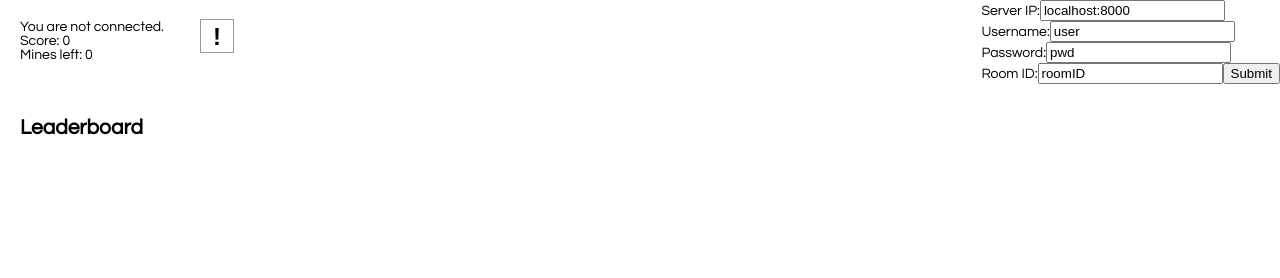
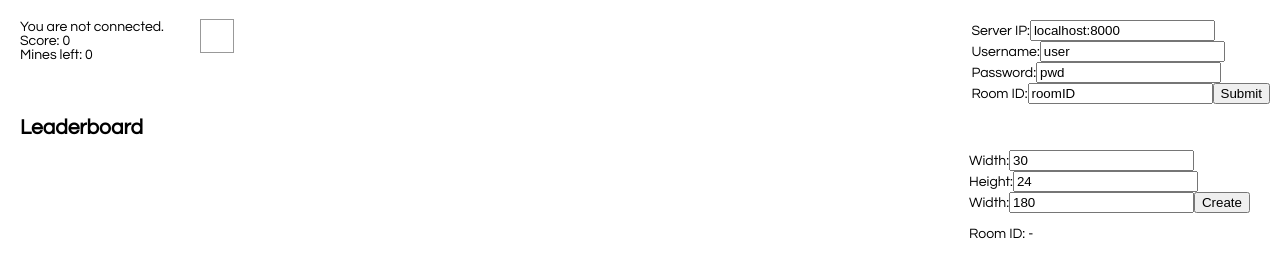
Before and after one commit to abertell/online-minesweeper, a React app: page / in a window 1280 px wide. Built offline with nearby package versions, Linux system fonts and the light colour scheme.

Commit message:
Add files via upload

```diff
--- a/src/index.css
+++ b/src/index.css
@@ -38,6 +38,12 @@ body {
 
 .user-info {
   position: fixed;
-  top: 0;
-  right: 0;
+  top: 20px;
+  right: 10px;
 }
+
+.new-room {
+  position: fixed;
+  top: 150px;
+  right: 30px;
+}
--- a/src/index.js
+++ b/src/index.js
@@ -6,7 +6,7 @@ class Game extends React.Component {
   constructor(props) {
     super(props);
     this.state = {
-      boardData: [[["!",0,-1]]],
+      boardData: [[[]]],
       boardX: 0,
       boardY: 0,
       mines: 0,
@@ -18,28 +18,38 @@ class Game extends React.Component {
       ip: "localhost:8000",
       alive: 3,
       server: null,
+      reqX: 30,
+      reqY: 24,
+      reqMines: 180,
+      newID: "-",
     };
     console.log(this.state.server);
     this.updateUser = this.updateUser.bind(this);
     this.updatePwd = this.updatePwd.bind(this);
     this.updateID = this.updateID.bind(this);
     this.updateIP = this.updateIP.bind(this);
+    this.updateReqX = this.updateReqX.bind(this);
+    this.updateReqY = this.updateReqY.bind(this);
+    this.updateReqMines = this.updateReqMines.bind(this);
     this.handleSubmit = this.handleSubmit.bind(this);
+    this.makeRoom = this.makeRoom.bind(this);
   }
 
   request(event) {
     let s=event.data.split(" ");
-    let x=Number(s[0]);
-    let y=Number(s[1]);
-    let m=Number(s[2]);
-    let sc=Number(s[3]);
-    let stat=Number(s[4]);
-    let v=Number(s[5]);
+    let newid=s[0];
+    let x=Number(s[1]);
+    let y=Number(s[2]);
+    let m=Number(s[3]);
+    let sc=Number(s[4]);
+    let stat=Number(s[5]);
+    let v=Number(s[6]);
+    let prefix = 7;
     let strs = [];
     let i=0;
     for (i=0;i<v;i++){
       strs.push([]);
-      strs[i].push([s[6+3*i],s[7+3*i],["DEAD","ALIVE"][Number(s[8+3*i])]]);
+      strs[i].push([s[prefix+3*i],s[prefix+1+3*i],["DEAD","ALIVE"][Number(s[prefix+2+3*i])]]);
       strs[i].push(1000000000+i);
     }
     let res = [];
@@ -48,7 +58,7 @@ class Game extends React.Component {
     for (i=0;i<y;i++) {
       res.push([]);
       for (j=0;j<x;j++) {
-        let val=s[6+3*v+i*x+j];
+        let val=s[prefix+3*v+i*x+j];
         if (val==="-1") {
           val="▮";
         }
@@ -56,13 +66,13 @@ class Game extends React.Component {
           val=" ";
         }
         else if (val==="F") {
-          val="►";
+          val="🔺";
         }
         else if (val==="G") {
-          val="▷";
+          val="△";
         }
         else if (val==="M") {
-          val="X";
+          val="💣";
         }
         res[i].push([val,i,j]);
       }
@@ -75,18 +85,19 @@ class Game extends React.Component {
       score: sc,
       strs: strs,
       alive: stat,
+      newID: newid,
     });
   }
 
   sendClick(x,y) {
-    if (this.state.server.readyState === 1) {
+    if (this.state.server !== null && this.state.server.readyState === 1) {
       this.state.server.send('MOVE|'+x+' '+y);
     }
   }
 
   sendFlag(e,x,y) {
     e.preventDefault();
-    if (this.state.server.readyState === 1) {
+    if (this.state.server !== null && this.state.server.readyState === 1) {
       this.state.server.send('FLAG|'+x+' '+y);
     }
     return false;
@@ -112,16 +123,35 @@ class Game extends React.Component {
     this.setState({ip: e.target.value});
   }
 
+  updateReqX(e) {
+    this.setState({reqX: e.target.value});
+  }
+
+  updateReqY(e) {
+    this.setState({reqY: e.target.value});
+  }
+
+  updateReqMines(e) {
+    this.setState({reqMines: e.target.value});
+  }
+
   handleSubmit(e) {
     e.preventDefault();
     if (this.state.alive === 3){
-      const ws = new WebSocket("wss://"+this.state.ip);
+      const ws = new WebSocket("ws://"+this.state.ip);
       ws.onmessage = (e) => this.request(e);
       ws.onopen = () => ws.send('RENAME|'+this.state.user+' '+this.state.pwd);
       this.setState({server: ws});
     }
-    else if (this.state.server.readyState === 1) {
+    else if (this.state.server !== null && this.state.server.readyState === 1) {
       this.state.server.send('JOIN ROOM|'+this.state.id);
+    }
+  }
+
+  makeRoom(e) {
+    e.preventDefault();
+    if (this.state.server !== null && this.state.server.readyState === 1) {
+      this.state.server.send('CREATE ROOM|'+this.state.reqX+' '+this.state.reqY+' '+this.state.reqMines);
     }
   }
 
@@ -199,6 +229,27 @@ class Game extends React.Component {
             <input type="submit" value="Submit" />
           </form>
         </div>
+        <div className="new-room">
+          <form onSubmit={this.makeRoom}>
+            <label>
+              Width:
+              <input type="text" value={this.state.reqX} onChange={this.updateReqX} />
+            </label>
+            <br></br>
+            <label>
+              Height:
+              <input type="text" value={this.state.reqY} onChange={this.updateReqY} />
+            </label>
+            <br></br>
+            <label>
+              Width:
+              <input type="text" value={this.state.reqMines} onChange={this.updateReqMines} />
+            </label>
+            <input type="submit" value="Create" />
+          </form>
+          <br></br>
+          Room ID: {this.state.newID}
+        </div>
       </div>
     );
   }
```
